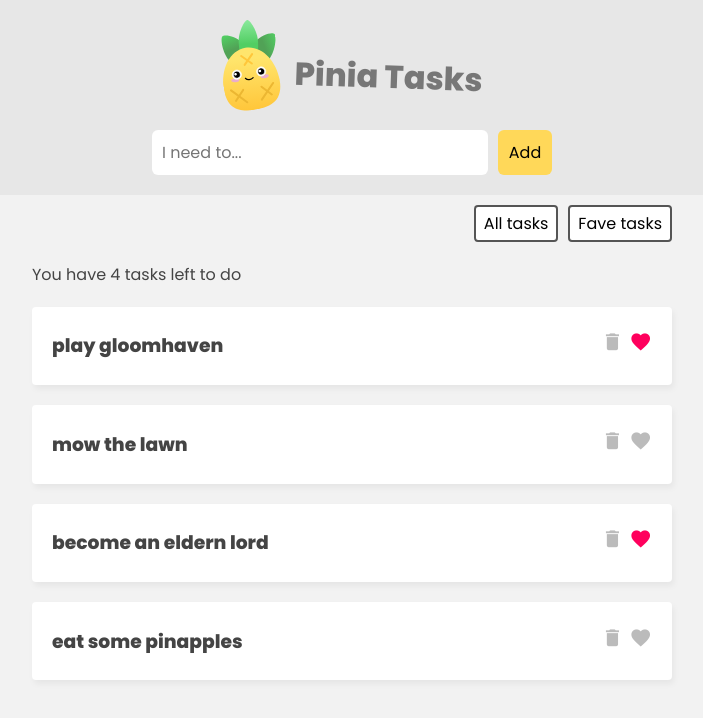
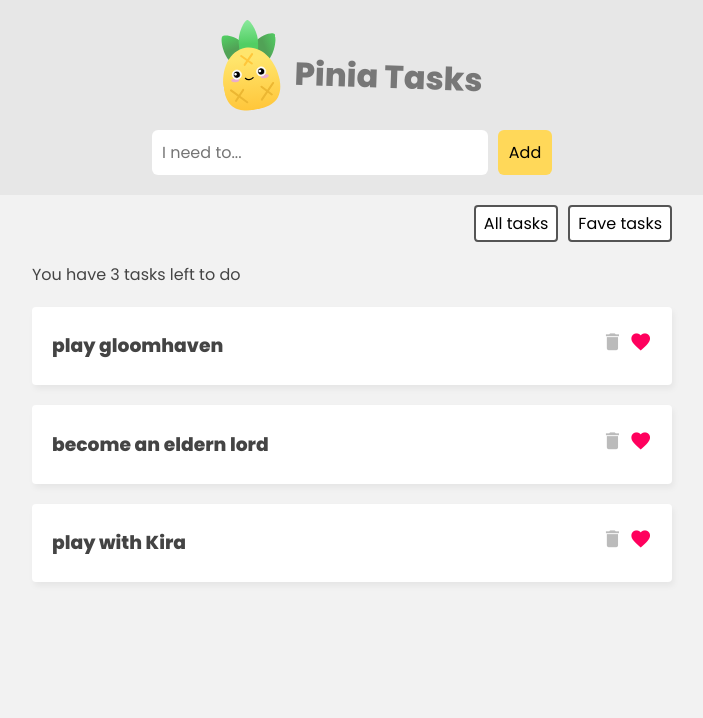
Before and after one commit to jombastic/pinia-tasks, a Vue app: page / in a window 1280 px wide. Shown: the top 718 px of the page, without its empty margins (288-991 px from the left). Built offline with nearby package versions, Linux system fonts and the light colour scheme; data requests are answered from the project's data file; the HTML template or start-up script is replaced by a standard one.

Commit message:
convert the actions in async ones to modify the data on the json server

```diff
--- a/data/db.json
+++ b/data/db.json
@@ -6,18 +6,13 @@
       "isFav": true
     },
     {
-            "id": 2,
-            "title": "mow the lawn",
-            "isFav": false
-        },
-        {
       "title": "become an eldern lord",
       "isFav": true,
       "id": 3
     },
     {
-            "title": "eat some pinapples",
-            "isFav": false,
+      "title": "play with Kira",
+      "isFav": true,
       "id": 4
     }
   ]
--- a/src/stores/TaskStore.js
+++ b/src/stores/TaskStore.js
@@ -28,17 +28,45 @@
             this.tasks = data
             this.loading = false
         },
-        addTask(task) {
+        async addTask(task) {
             this.tasks.push(task)
+
+            const res = await fetch('http://localhost:3000/tasks', {
+                method: 'POST',
+                body: JSON.stringify(task),
+                headers: { 'Content-Type': 'application/json' }
+            })
+
+            if (res.error) {
+                console.log(res.error)
+            }
         },
-        deleteTask(id) {
+        async deleteTask(id) {
             this.tasks = this.tasks.filter(task => {
                 return task.id !== id
             })
+
+            const res = await fetch('http://localhost:3000/tasks/' + id, {
+                method: 'DELETE',
+            })
+
+            if (res.error) {
+                console.log(res.error)
+            }
         },
-        toggleFav(id) {
+        async toggleFav(id) {
             const task = this.tasks.find(task => task.id === id)
             task.isFav = !task.isFav
+
+            const res = await fetch('http://localhost:3000/tasks/' + id, {
+                method: 'PATCH',
+                body: JSON.stringify({ isFav: task.isFav }),
+                headers: { 'Content-Type': 'application/json' }
+            })
+
+            if (res.error) {
+                console.log(res.error)
+            }
         }
     },
 })
```
Lines whose indentation alone changed are shown as unchanged.
